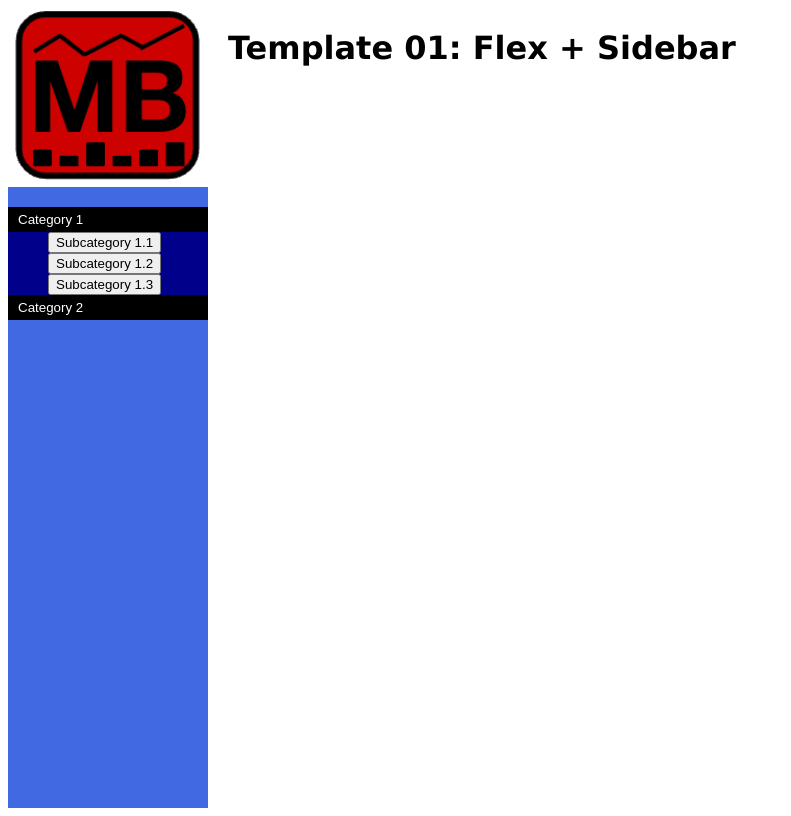
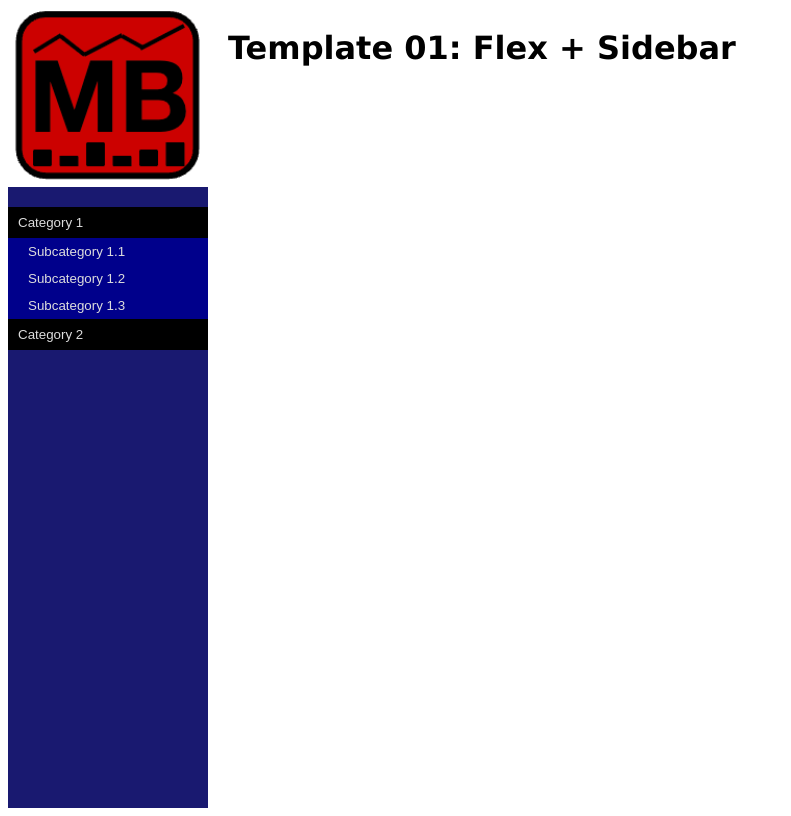
Before and after one commit to jyuill/html-basics, a plain HTML site: page template-01/index.html in a window 1280 px wide. Both pictures are taken after a click on the button "Category 1". Shown: the whole page, without its empty margins (0-791 px from the left). Drawn offline with nearby package versions, Linux system fonts and the light colour scheme.

Commit message:
working on side nav styles with help from chatGPT. perfectly acceptable, all aspects covered - background colors, font covers, hover, selected

```diff
--- a/template-01/style.css
+++ b/template-01/style.css
@@ -15,7 +15,7 @@ body {
 
   .sidebar {
     flex: 0 0 200px; /* Fixed width of specified pixels */
-    background-color: royalblue; /* Example background color */
+    background-color: #191970; /* Example background color */
     /* Add any other styles for the left-hand column */
     padding: 0px;
     margin: 0px;
@@ -41,17 +41,24 @@ body {
     padding: 0px 0px 0px 0px;
     /*border: 1px solid green;*/
   }
+
   .category-btn {
     border: none;
-    padding: 5px 0px 5px 10px;
+    padding: 8px 0px 8px 10px;
     width: 100%;
     text-align: left;
     background-color: black;
-    color: white;
+    color: #dddddd;
   }
+  .category-btn:hover {
+    background-color: #0066ff;
+    color: #ffffff;
+  }
+
   .subcategories {
     list-style-type: none;
     display: none;
+    padding: 0px 0px 0px 0px;
   }
 
   .subcategories.active {
@@ -59,9 +66,18 @@ body {
   }
   .subcategory-btn {
     /* Add your default styling for subcategory buttons here */
-
+    width: 100%;
+    border: none;
+    padding: 6px 0px 6px 20px;
+    text-align: left;
+    background-color: darkblue;
+    color: #dddddd;
   }
-
+  .subcategory-btn:hover {
+    background-color: #0066ff;
+    color: #ffffff;
+  }
   .subcategory-btn.selected {
     /* Add your styling for selected subcategory buttons here */
+    background-color: #3399ff;;
   }
```
